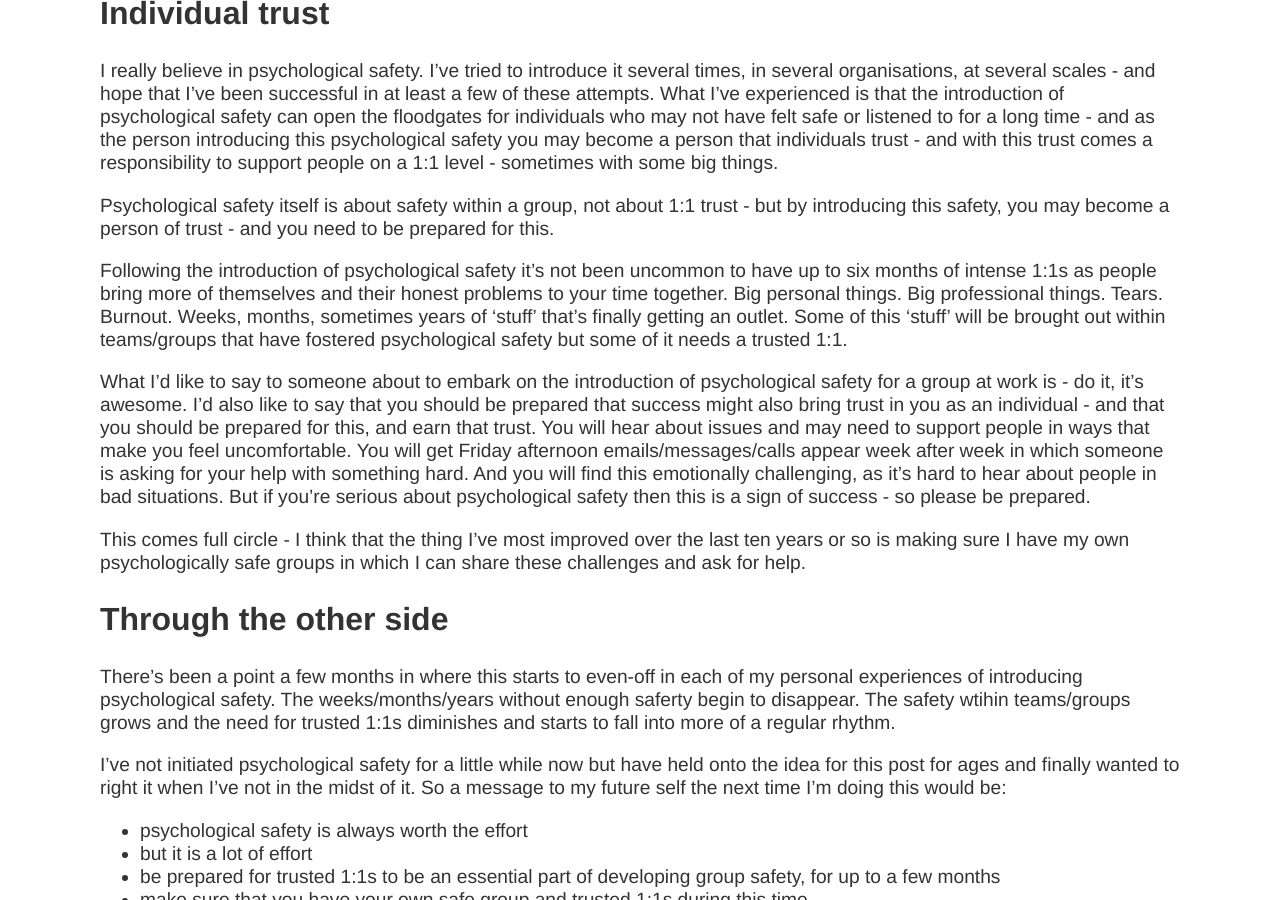
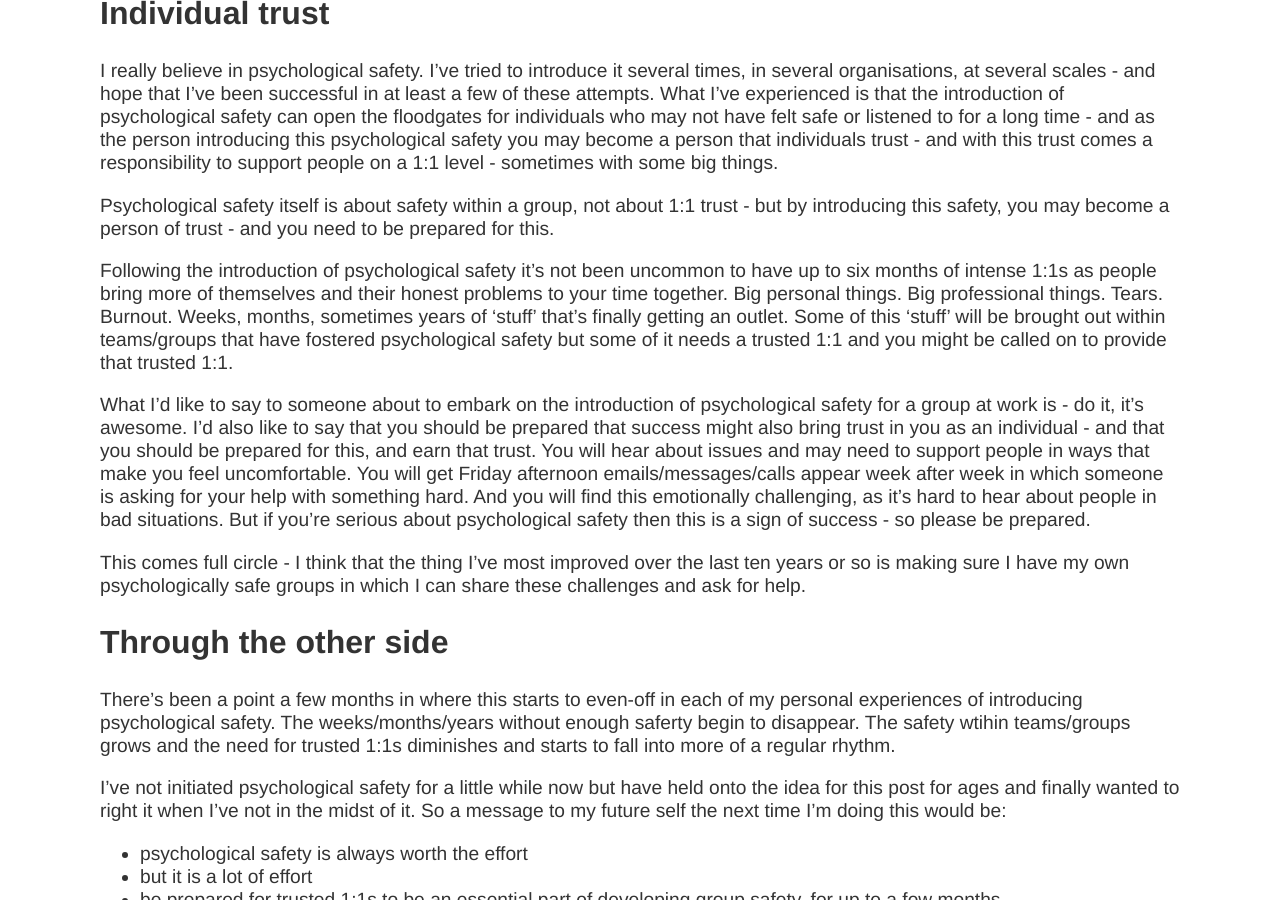
Before and after one commit to scottcolfer/scottcolfer.github.io, a Jekyll site: the page built from _posts/2019-02-12-psychological_safety.md, in a window 1280 px wide and 900 px high, scrolled down 573 px. Built offline with Jekyll 4.4.1, drawn with Linux system fonts in a browser that asks for light colours.

Commit message:
Update 2019-02-12-psychological_safety.md

```diff
--- a/_posts/2019-02-12-psychological_safety.md
+++ b/_posts/2019-02-12-psychological_safety.md
@@ -16,7 +16,7 @@ I really believe in psychological safety. I've tried to introduce it several tim
 
 Psychological safety itself is about safety within a group, not about 1:1 trust - but by introducing this safety, you may become a person of trust - and you need to be prepared for this.
 
-Following the introduction of psychological safety it's not been uncommon to have up to six months of intense 1:1s as people bring more of themselves and their honest problems to your time together. Big personal things. Big professional things. Tears. Burnout. Weeks, months, sometimes years of 'stuff' that's finally getting an outlet. Some of this 'stuff' will be brought out within teams/groups that have fostered psychological safety but some of it needs a trusted 1:1.
+Following the introduction of psychological safety it's not been uncommon to have up to six months of intense 1:1s as people bring more of themselves and their honest problems to your time together. Big personal things. Big professional things. Tears. Burnout. Weeks, months, sometimes years of 'stuff' that's finally getting an outlet. Some of this 'stuff' will be brought out within teams/groups that have fostered psychological safety but some of it needs a trusted 1:1 and you might be called on to provide that trusted 1:1.
 
 What I'd like to say to someone about to embark on the introduction of psychological safety for a group at work is - do it, it's awesome.
 I'd also like to say that you should be prepared that success might also bring trust in you as an individual - and that you should be prepared for this, and earn that trust. You will hear about issues and may need to support people in ways that make you feel uncomfortable. You will get Friday afternoon emails/messages/calls appear week after week in which someone is asking for your help with something hard. And you will find this emotionally challenging, as it's hard to hear about people in bad situations. But if you're serious about psychological safety then this is a sign of success - so please be prepared.
```
